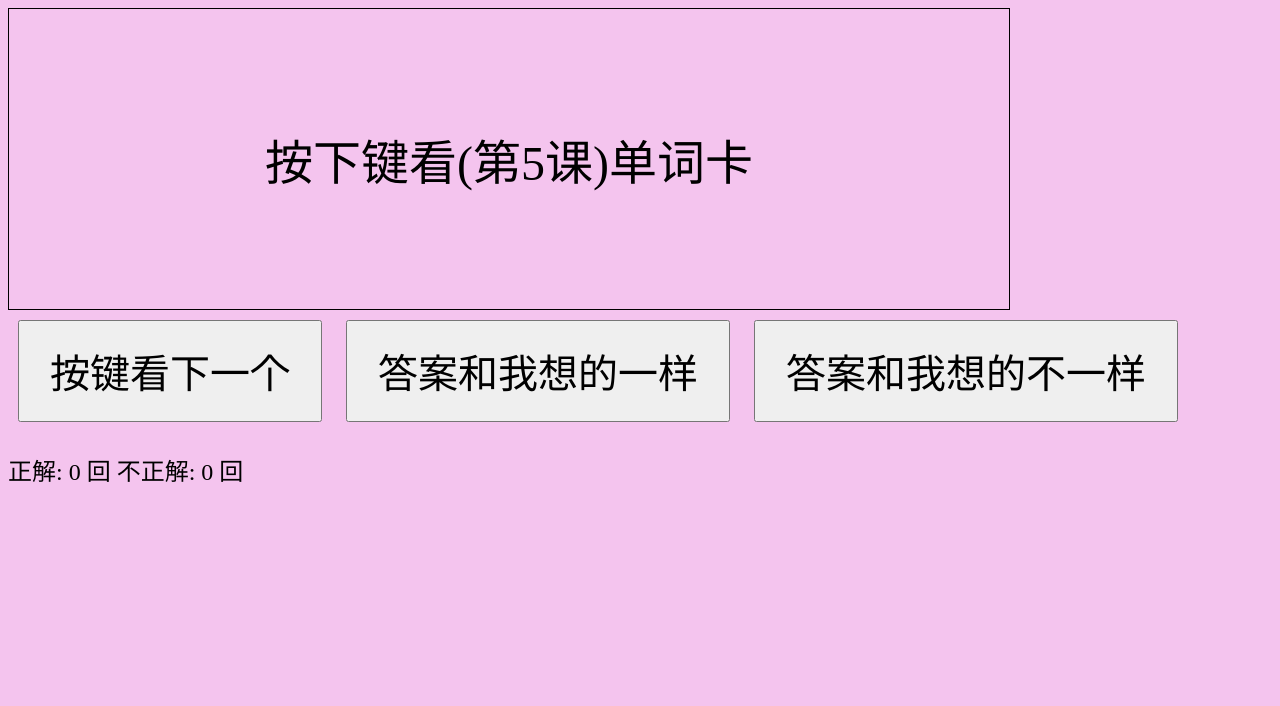
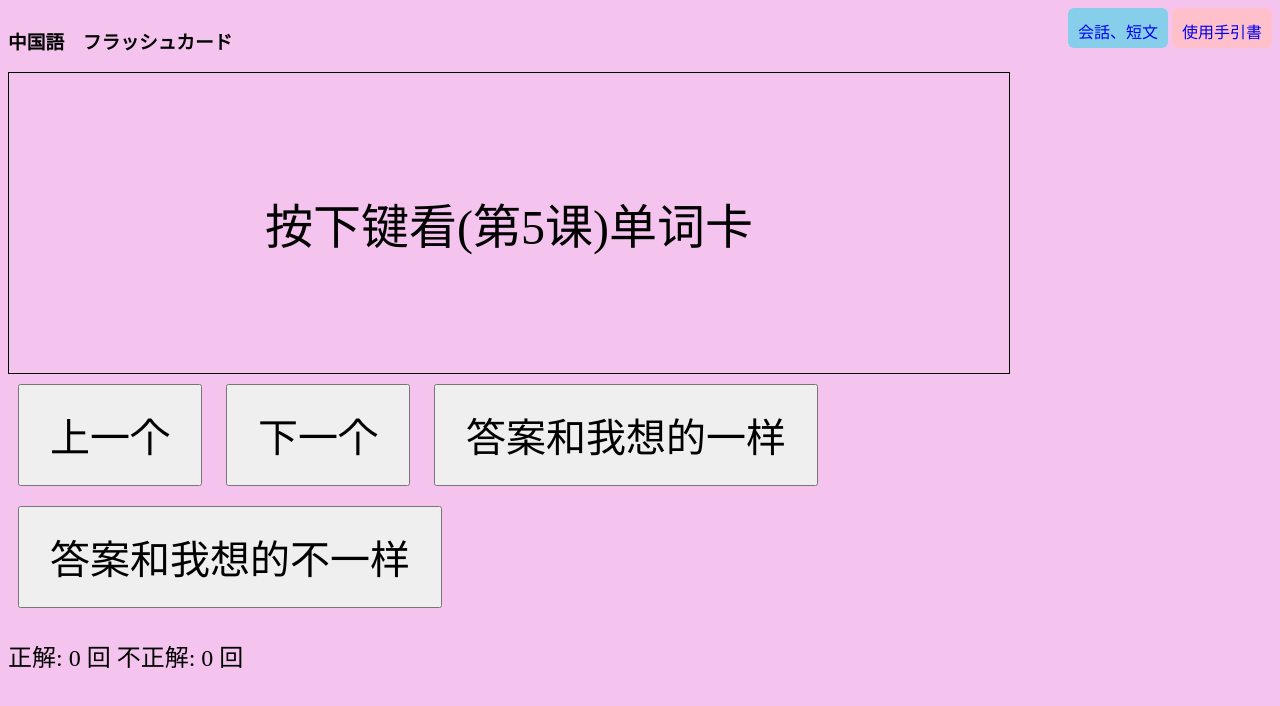
Before and after one commit to tamagenai/RealTouchZhongGuo, a plain HTML site: page index.html in a window 1280 px wide. Drawn offline with Linux system fonts and the light colour scheme.

Commit message:
Add files via upload

```diff
--- a/index.html
+++ b/index.html
@@ -5,7 +5,7 @@
   <meta charset="UTF-8">
   <title>単語カード/单词卡</title>
   <style>
-    #flashcard {
+     #flashcard {
       width: 1000px;
       height: 300px;
       border: 1px solid #000;
@@ -24,8 +24,7 @@
       /* パディングを増やしてボタンのサイズを調整する */
       margin: 10px; /* マージンを追加してボタンを配置しやすくする */
     }
-
-    body {
+body {
       background-color: #f4c4ee;
     }
 
@@ -37,19 +36,64 @@
       font-size: 24px;
       margin-top: 20px;
     }
+    .header  {
+
+      display: flex;
+    }
+    .linkurl {
+      margin-left: auto;
+    }
+
+    #flash {
+      display: inline-block;
+      width: 100px;
+      height: 40px;
+      cursor: pointer;
+      background-color: skyblue;
+      text-decoration: none;
+      text-align: center;
+      line-height: 50px;
+      border-radius: 6px
+
+    }
+    #ikeda {
+      display: inline-block;
+      width: 100px;
+      height: 40px;
+      cursor: pointer;
+      background-color: pink;
+      text-decoration: none;
+      text-align: center;
+      line-height: 50px;
+      border-radius: 6px
+
+    }
   </style>
 </head>
 
 <body>
+  <div class="header">
+    <div class="logo">
+      <h3>中国語　フラッシュカード</h3>
+
+    </div>
+    <div class="linkurl">
+      <a id="flash" href="https://script.google.com/macros/s/AKfycbz4oJsJ-w-NmZI_qlEsi_jMeoWUbBfcKWinqAECVhQxJe49tWGij9KNLZjJ7UMSMc8/exec" target="_blank">会話、短文</a>
+      <a id="ikeda" href="index6.html" target="_blank">使用手引書</a>
+
+    </div>
+  </div>
   <div id="flashcard">Click to see definition/按下键看(第5课)单词卡</div>
-  <button onclick="showAnswer()">按键看下一个</button>
+  <button onclick="showPreviousCard()">上一个</button>
+  <button onclick="showAnswer()">下一个</button>
   <button onclick="checkAnswer(true)">答案和我想的一样</button>
   <button onclick="checkAnswer(false)">答案和我想的不一样</button>
 
   <div id="result">正解: 0 回 不正解: 0 回</div>
 
   <script>
-    const flashcard = document.getElementById('flashcard');
+    /* 省略... */
+const flashcard = document.getElementById('flashcard');
     const resultDiv = document.getElementById('result');
     const synth = window.speechSynthesis;
 
@@ -63,7 +107,7 @@
 { term: 'JavaScript', definition: '5.秦の始皇帝/名詞/Qínshǐhuáng' }, { term: 'HTML', definition: '秦始皇' },
 { term: 'JavaScript', definition: '6.周り、周辺/名詞/zhōuwéi' }, { term: 'HTML', definition: '周围' },
 { term: 'JavaScript', definition: '7.城壁/名詞/chéngqiáng' }, { term: 'HTML', definition: '城墙' },
-{ term: 'JavaScript', definition: '8.つなぐ、つながる/動詞/liánjiē ' }, { term: 'HTML', definition: '连接' },
+{ term: 'JavaScript', definition: '8.つなぐ、つながる/動詞/liánjiē ' }, { term: 'HTML', definition: '连接' },
 { term: 'JavaScript', definition: '9.建造する、修築する/動詞/xiūjiàn' }, { term: 'HTML', definition: '修建' },
 { term: 'JavaScript', definition: '10.（人を）募集する/動詞/zhāomù' }, { term: 'HTML', definition: '招募' },
 { term: 'JavaScript', definition: '11.政府に徴集されて臨時の工事をする民間労働者/名詞/míngōng' }, { term: 'HTML', definition: '民工' },
@@ -77,7 +121,7 @@
 { term: 'JavaScript', definition: '19.そこで/接続詞/yúshì' }, { term: 'HTML', definition: '于是' },
 { term: 'JavaScript', definition: '20.どんなに（～しても）/連語/zěnme + V（+ yě）' }, { term: 'HTML', definition: '怎么 + V (+也)' },
 { term: 'JavaScript', definition: '21.尋ねる、問い合わせる/動詞/dǎtīng' }, { term: 'HTML', definition: '打听' },
-{ term: 'JavaScript', definition: '22.やっと、ようやく/副詞/cái ' }, { term: 'HTML', definition: '才' },
+{ term: 'JavaScript', definition: '22.やっと、ようやく/副詞/cái ' }, { term: 'HTML', definition: '才' },
 { term: 'JavaScript', definition: '23.分かる、知る/動詞/zhīdào' }, { term: 'HTML', definition: '知道' },
 { term: 'JavaScript', definition: '24.疲れる/形容詞/lèi' }, { term: 'HTML', definition: '累' },
 { term: 'JavaScript', definition: '25.下/名詞/dǐxia' }, { term: 'HTML', definition: '底下' },
@@ -89,13 +133,13 @@
 { term: 'JavaScript', definition: '31.400キロ、（ものの）長いことを表す/連語/bābǎi lǐ' }, { term: 'HTML', definition: '八百里' },
 { term: 'JavaScript', definition: '32.倒れる、崩れる/動詞/dàotā' }, { term: 'HTML', definition: '倒塌' },
 { term: 'JavaScript', definition: '33.見つかる、見つける/動詞/zhǎodào' }, { term: 'HTML', definition: '找到' },
-{ term: 'JavaScript', definition: '34.死体/名詞/shītǐ ' }, { term: 'HTML', definition: '尸体' },
+{ term: 'JavaScript', definition: '34.死体/名詞/shītǐ ' }, { term: 'HTML', definition: '尸体' },
 { term: 'JavaScript', definition: '35.埋葬する/動詞/ānzàng' }, { term: 'HTML', definition: '安葬' },
 { term: 'JavaScript', definition: '36.山海関、万里の長城の起点/名詞/Shānhǎiguān' }, { term: 'HTML', definition: '山海关' },
 { term: 'JavaScript', definition: '37.海に身を投げる/動詞/tóuhǎi' }, { term: 'HTML', definition: '投海' },
 { term: 'JavaScript', definition: '38.自殺する/動詞/zìjìn' }, { term: 'HTML', definition: '自尽' },
-{ term: 'JavaScript', definition: '39.その後、やがて/接続詞/hòulái ' }, { term: 'HTML', definition: '后来' },
-{ term: 'JavaScript', definition: '40.廟、祖先の霊を祭るところ/名詞/miào ' }, { term: 'HTML', definition: '庙' },
+{ term: 'JavaScript', definition: '39.その後、やがて/接続詞/hòulái ' }, { term: 'HTML', definition: '后来' },
+{ term: 'JavaScript', definition: '40.廟、祖先の霊を祭るところ/名詞/miào ' }, { term: 'HTML', definition: '庙' },
 { term: 'JavaScript', definition: '41.祭祀をとり行う、まつる/動詞/jìsì' }, { term: 'HTML', definition: '祭祀' },
 
       // 他の単語と定義を追加
@@ -108,6 +152,12 @@
     let currentIndex = 0;
     let correctCount = 0;
     let incorrectCount = 0;
+    // 前のカードを表示する関数
+    function showPreviousCard() {
+      currentIndex = (currentIndex - 1 + flashcardData.length) % flashcardData.length;
+      const currentData = flashcardData[currentIndex];
+      flashcard.textContent = currentData.term;
+    }
 
     // 答えを表示し、音声を再生する関数
     function showAnswer() {
```
